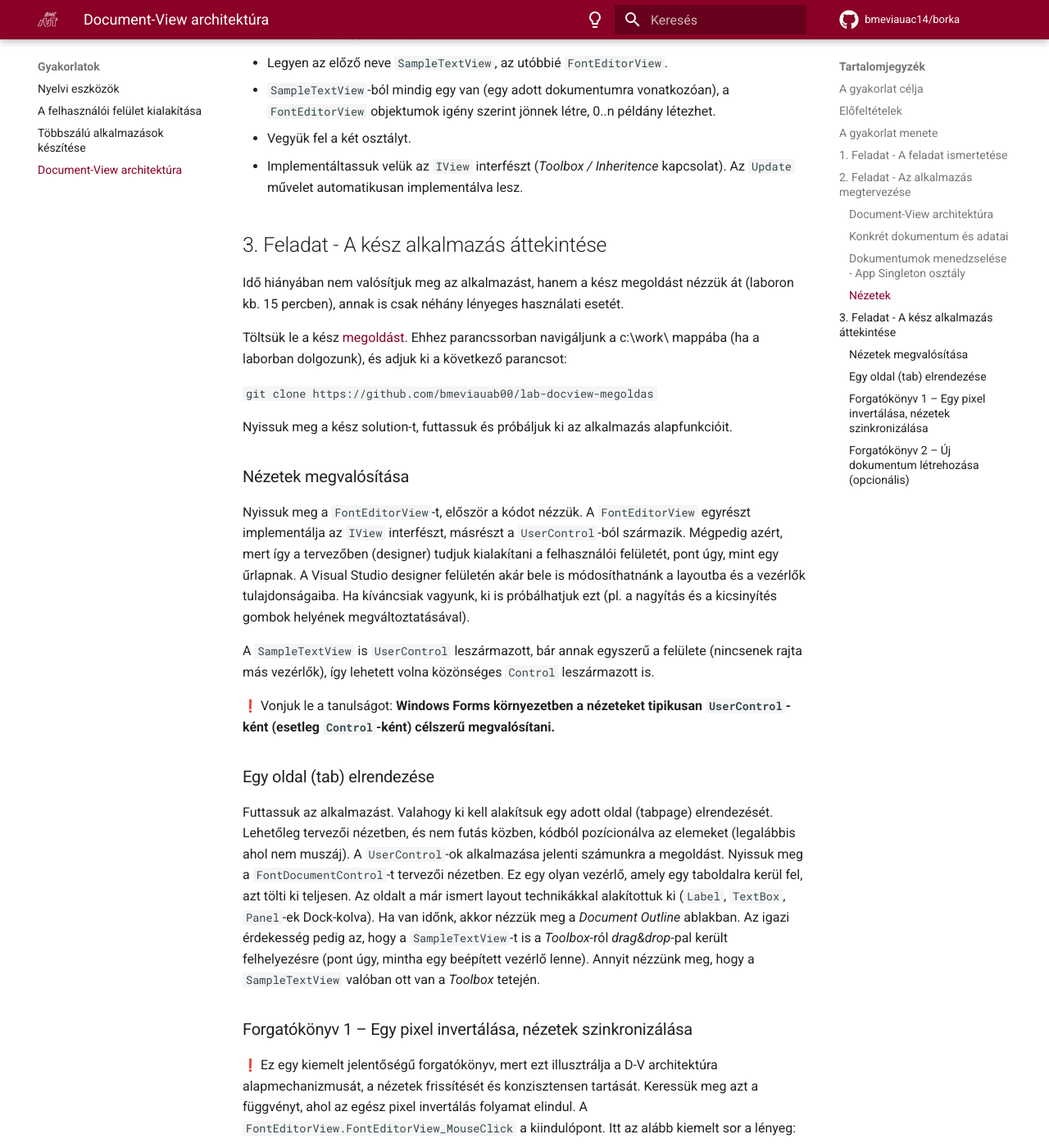
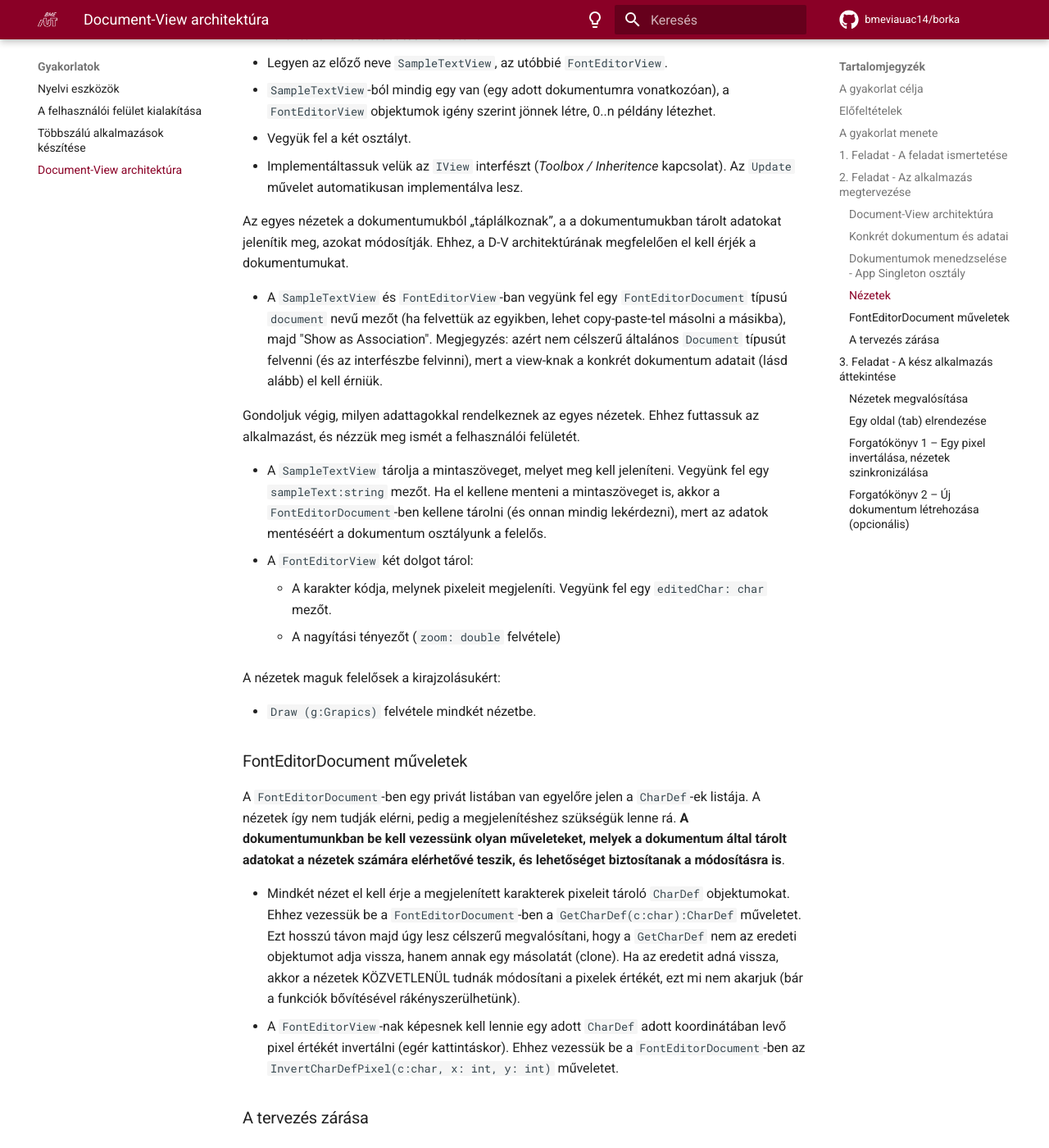
Before and after one commit to bmeviauac14/BORKA, an MkDocs documentation site: the page built from docs/gyakorlat/doc-view/index.md, in a window 1280 px wide and 1400 px high, scrolled down 7889 px. Shown: the whole window at 82% size. Built offline with MkDocs 1.6.1 and Material for MkDocs 9.7.7, drawn with Linux system fonts in a browser that asks for light colours; emoji names are drawn with the system emoji font; comment, search, counter and statistics services are not loaded; some of the changed text lies outside the part shown.

Commit message:
doc-view gyak kimaradt részek pórlása

```diff
--- a/docs/gyakorlat/doc-view/index.md
+++ b/docs/gyakorlat/doc-view/index.md
@@ -170,6 +170,33 @@ A nézetekkel eddig nem foglalkoztunk, ez a következő lépés. Futtassuk a ké
 - Vegyük fel a két osztályt.
 - Implementáltassuk velük az `IView` interfészt (_Toolbox / Inheritence_ kapcsolat). Az `Update` művelet automatikusan implementálva lesz.
 
+Az egyes nézetek a dokumentumukból „táplálkoznak”, a a dokumentumukban tárolt adatokat jelenítik meg, azokat módosítják. Ehhez, a D-V architektúrának megfelelően el kell érjék a dokumentumukat.
+
+- A `SampleTextView` és `FontEditorView`-ban vegyünk fel egy `FontEditorDocument` típusú `document` nevű mezőt (ha felvettük az egyikben, lehet copy-paste-tel másolni a másikba), majd "Show as Association".
+Megjegyzés: azért nem célszerű általános `Document` típusút felvenni (és az interfészbe felvinni), mert a view-knak a konkrét dokumentum adatait (lásd alább) el kell érniük.
+
+Gondoljuk végig, milyen adattagokkal rendelkeznek az egyes nézetek. Ehhez futtassuk az alkalmazást, és nézzük meg ismét a felhasználói felületét.
+
+- A `SampleTextView` tárolja a mintaszöveget, melyet meg kell jeleníteni. Vegyünk fel egy `sampleText:string` mezőt. Ha el kellene menteni a mintaszöveget is, akkor a `FontEditorDocument`-ben kellene tárolni (és onnan mindig lekérdezni), mert az adatok mentéséért a dokumentum osztályunk a felelős.
+- A `FontEditorView` két dolgot tárol:
+    - A karakter kódja, melynek pixeleit megjeleníti. Vegyünk fel egy `editedChar: char` mezőt.
+    - A nagyítási tényezőt (`zoom: double` felvétele)
+
+A nézetek maguk felelősek a kirajzolásukért:
+
+- `Draw (g:Grapics)` felvétele mindkét nézetbe.
+
+### FontEditorDocument műveletek
+
+A `FontEditorDocument`-ben egy privát listában van egyelőre jelen a `CharDef`-ek listája. A nézetek így nem tudják elérni, pedig a megjelenítéshez szükségük lenne rá. **A dokumentumunkban be kell vezessünk olyan műveleteket, melyek a dokumentum által tárolt adatokat a nézetek számára elérhetővé teszik, és lehetőséget biztosítanak a módosításra is**.
+
+- Mindkét nézet el kell érje a megjelenített karakterek pixeleit tároló `CharDef` objektumokat. Ehhez vezessük be a `FontEditorDocument`-ben a `GetCharDef(c:char):CharDef` műveletet. Ezt hosszú távon majd úgy lesz célszerű megvalósítani, hogy a `GetCharDef` nem az eredeti objektumot adja vissza, hanem annak egy másolatát (clone). Ha az eredetit adná vissza, akkor a nézetek KÖZVETLENÜL tudnák módosítani a pixelek értékét, ezt mi nem akarjuk (bár a funkciók bővítésével rákényszerülhetünk).
+- A `FontEditorView`-nak képesnek kell lennie egy adott `CharDef` adott koordinátában levő pixel értékét invertálni (egér kattintáskor). Ehhez vezessük be a `FontEditorDocument`-ben az `InvertCharDefPixel(c:char, x: int, y: int)` műveletet.
+
+### A tervezés zárása
+
+Eljutottunk oda, hogy megterveztük az architektúrát, minden igazán lényeges döntést meghoztunk. Az UML diagram alapján megszületett az osztályok váza. Ezt természetesen jelentősen bővíteni kell, még születnek új osztályok is (pl. Form-ok, vezérlők).
+
 ## 3. Feladat - A kész alkalmazás áttekintése
 
 Idő hiányában nem valósítjuk meg az alkalmazást, hanem a kész megoldást nézzük át (laboron kb. 15 percben), annak is csak néhány lényeges használati esetét.
```
